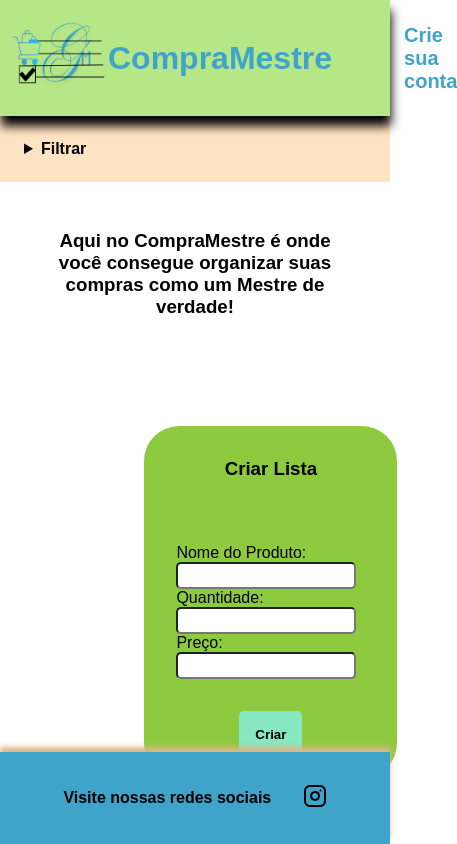
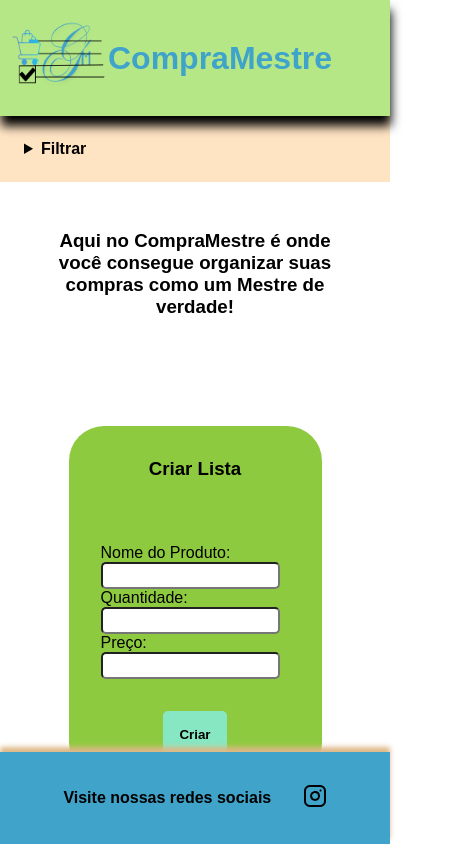
Before and after one commit to Jore-X/CompraMestre, a plain HTML site: page index.html in a window 390 px wide. Shown: the top 844 px of the page, 457 px wide, since content can reach past the window. Drawn offline with Linux system fonts and the light colour scheme.

Commit message:
4° Commit
melhorando responsividade

```diff
--- a/index.html
+++ b/index.html
@@ -12,9 +12,6 @@
         <h2><img src="./assets/img/logo.png" alt="" />CompraMestre</h2></a
       >
       <nav>
-        <ul>
-          <a class="nav-item" href="#account"><li>Crie sua conta</li></a>
-        </ul>
       </nav>
     </header>
     <aside>
--- a/style.css
+++ b/style.css
@@ -61,11 +61,13 @@
 main div{
   display: flex;
   flex-wrap: wrap;
-  justify-content: space-evenly;
+  justify-content: center;
   align-items: center;
 }
 
 footer {
+  width: 100%;
+  height: 100%;
   background-color: #3fa3ca;
   position: sticky;
   display: flex;
```
